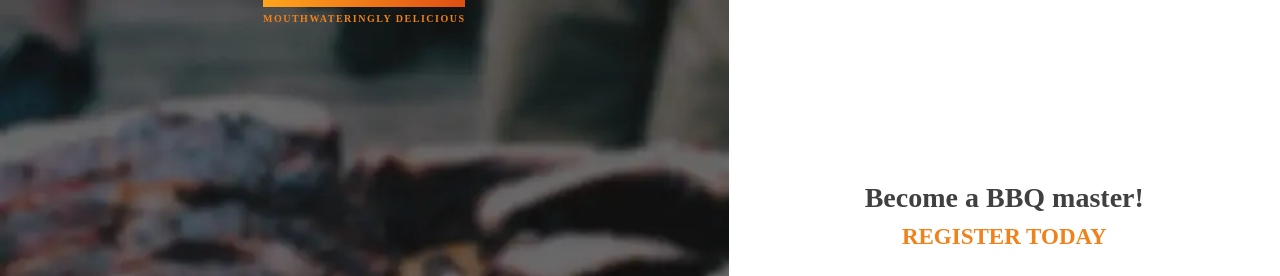
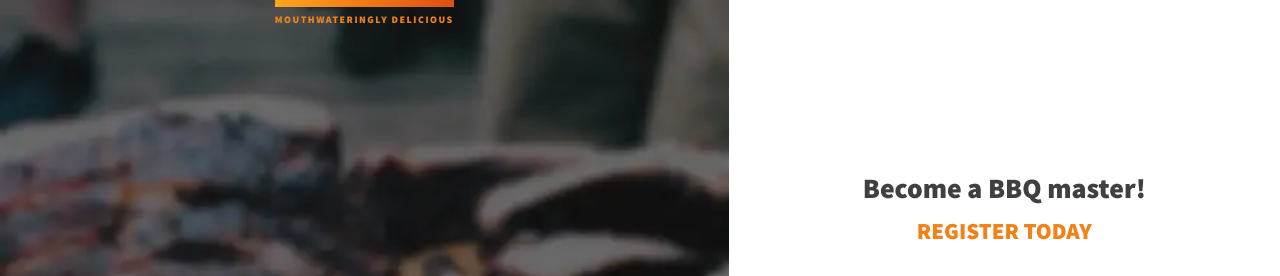
Before and after one commit to zsoltadam92/BBQ-splash-page, a website: page index.html in a window 1280 px wide. Shown: the top 276 px of the page. Drawn offline with Linux system fonts and the light colour scheme.

Commit message:
overwrite rel

```diff
--- a/index.html
+++ b/index.html
@@ -6,7 +6,7 @@
   <meta name="viewport" content="width=device-width, initial-scale=1.0">
   <link rel="preconnect" href="https://fonts.googleapis.com">
   <link rel="preconnect" href="https://fonts.gstatic.com" crossorigin>
-  <link rel="preload" as="font" href="https://fonts.googleapis.com/css2?family=Source+Sans+Pro:wght@300;400;900&display=swap">
+  <link href="https://fonts.googleapis.com/css2?family=Source+Sans+Pro:wght@300;400;900&display=swap" rel="stylesheet">
   <link rel="stylesheet" href="dist/style.css">
   <script defer src="dist/script.js"></script>
   <title>Scrimba BBQ page</title>
```
